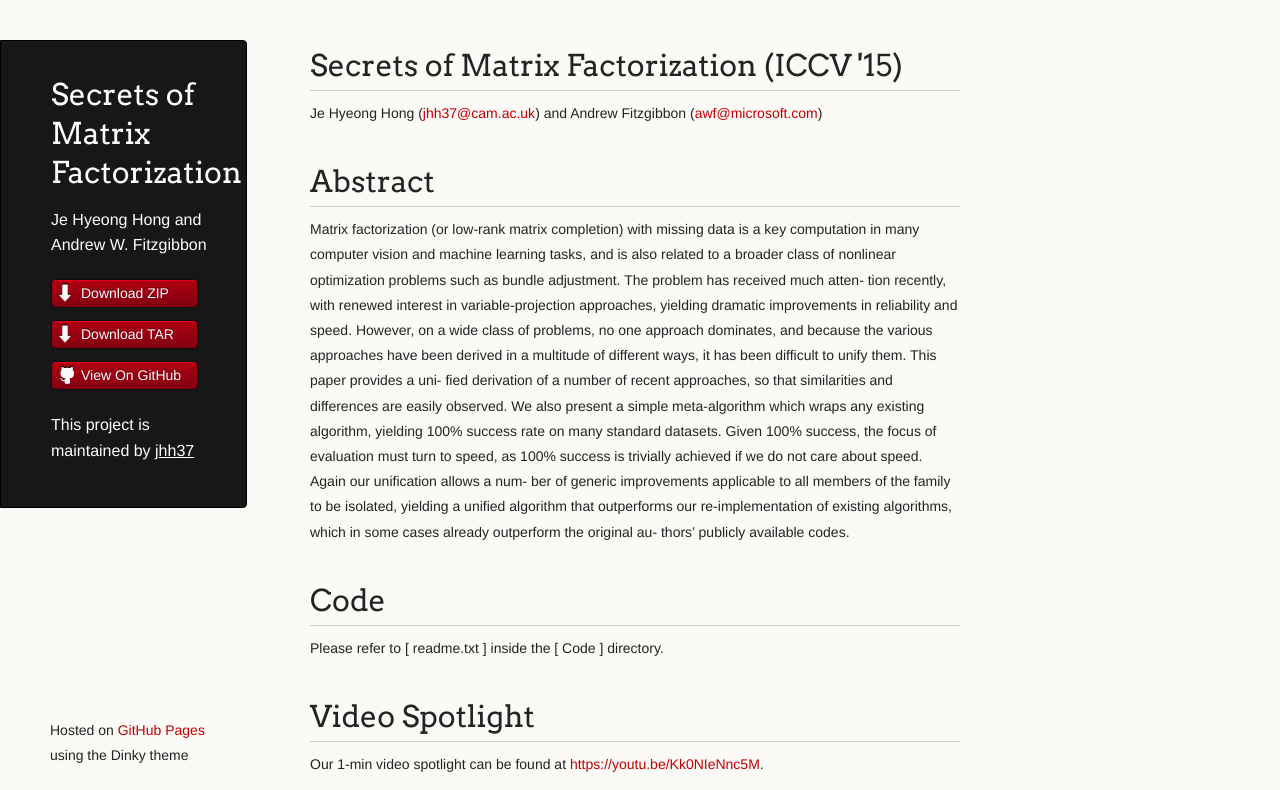
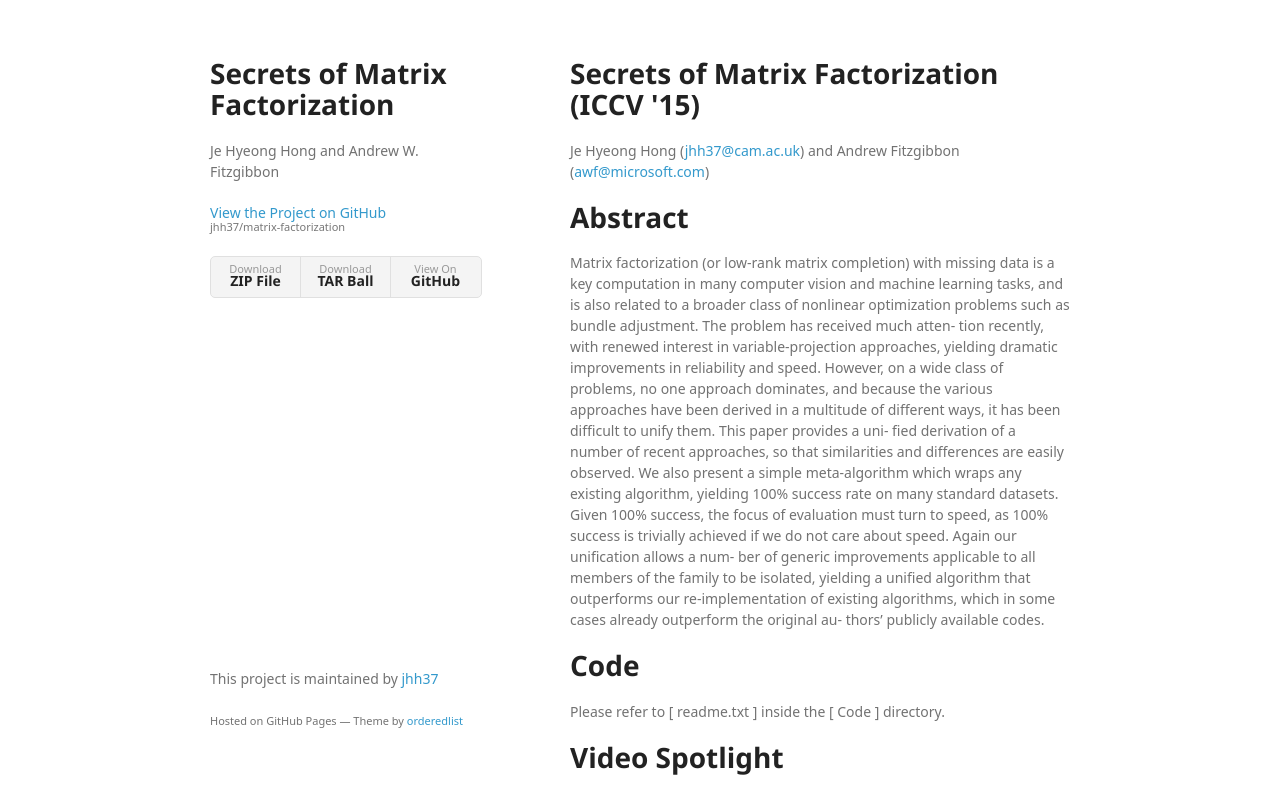
Before and after one commit to jhh37/matrix-factorization, a plain HTML site: page index.html in a window 1280 px wide. Shown: the top 790 px of the page. Drawn offline with Linux system fonts and the light colour scheme; a web font is replaced by a local one.

Commit message:
Create gh-pages branch via GitHub

```diff
--- a/index.html
+++ b/index.html
@@ -7,8 +7,7 @@
 
     <link rel="stylesheet" href="stylesheets/styles.css">
     <link rel="stylesheet" href="stylesheets/github-light.css">
-    <script src="javascripts/scale.fix.js"></script>
-    <meta name="viewport" content="width=device-width, initial-scale=1, user-scalable=no">
+    <meta name="viewport" content="width=device-width">
     <!--[if lt IE 9]>
     <script src="//html5shiv.googlecode.com/svn/trunk/html5.js"></script>
     <![endif]-->
@@ -16,18 +15,17 @@
   <body>
     <div class="wrapper">
       <header>
-        <h1 class="header">Secrets of Matrix Factorization</h1>
-        <p class="header">Je Hyeong Hong and Andrew W. Fitzgibbon</p>
+        <h1>Secrets of Matrix Factorization</h1>
+        <p>Je Hyeong Hong and Andrew W. Fitzgibbon</p>
+
+        <p class="view"><a href="https://github.com/jhh37/matrix-factorization">View the Project on GitHub <small>jhh37/matrix-factorization</small></a></p>
+
 
         <ul>
-          <li class="download"><a class="buttons" href="https://github.com/jhh37/matrix-factorization/zipball/master">Download ZIP</a></li>
-          <li class="download"><a class="buttons" href="https://github.com/jhh37/matrix-factorization/tarball/master">Download TAR</a></li>
-          <li><a class="buttons github" href="https://github.com/jhh37/matrix-factorization">View On GitHub</a></li>
+          <li><a href="https://github.com/jhh37/matrix-factorization/zipball/master">Download <strong>ZIP File</strong></a></li>
+          <li><a href="https://github.com/jhh37/matrix-factorization/tarball/master">Download <strong>TAR Ball</strong></a></li>
+          <li><a href="https://github.com/jhh37/matrix-factorization">View On <strong>GitHub</strong></a></li>
         </ul>
-
-        <p class="header">This project is maintained by <a class="header name" href="https://github.com/jhh37">jhh37</a></p>
-
-
       </header>
       <section>
         <h1>
@@ -59,10 +57,11 @@
 </ul>
       </section>
       <footer>
-        <p><small>Hosted on <a href="https://pages.github.com">GitHub Pages</a> using the Dinky theme</small></p>
+        <p>This project is maintained by <a href="https://github.com/jhh37">jhh37</a></p>
+        <p><small>Hosted on GitHub Pages &mdash; Theme by <a href="https://github.com/orderedlist">orderedlist</a></small></p>
       </footer>
     </div>
-    <!--[if !IE]><script>fixScale(document);</script><![endif]-->
+    <script src="javascripts/scale.fix.js"></script>
 
   </body>
 </html>
--- a/stylesheets/styles.css
+++ b/stylesheets/styles.css
@@ -1,338 +1,251 @@
-@import url(https://fonts.googleapis.com/css?family=Arvo:400,700,400italic);
-
-/* MeyerWeb Reset */
-
-html, body, div, span, applet, object, iframe,
-h1, h2, h3, h4, h5, h6, p, blockquote, pre,
-a, abbr, acronym, address, big, cite, code,
-del, dfn, em, img, ins, kbd, q, s, samp,
-small, strike, strong, sub, sup, tt, var,
-b, u, i, center,
-dl, dt, dd, ol, ul, li,
-fieldset, form, label, legend,
-table, caption, tbody, tfoot, thead, tr, th, td,
-article, aside, canvas, details, embed,
-figure, figcaption, footer, header, hgroup,
-menu, nav, output, ruby, section, summary,
-time, mark, audio, video {
-  margin: 0;
-  padding: 0;
-  border: 0;
-  font: inherit;
-  vertical-align: baseline;
+@font-face {
+  font-family: 'Noto Sans';
+  font-weight: 400;
+  font-style: normal;
+  src: url('../fonts/Noto-Sans-regular/Noto-Sans-regular.eot');
+  src: url('../fonts/Noto-Sans-regular/Noto-Sans-regular.eot?#iefix') format('embedded-opentype'),
+       local('Noto Sans'),
+       local('Noto-Sans-regular'),
+       url('../fonts/Noto-Sans-regular/Noto-Sans-regular.woff2') format('woff2'),
+       url('../fonts/Noto-Sans-regular/Noto-Sans-regular.woff') format('woff'),
+       url('../fonts/Noto-Sans-regular/Noto-Sans-regular.ttf') format('truetype'),
+       url('../fonts/Noto-Sans-regular/Noto-Sans-regular.svg#NotoSans') format('svg');
 }
 
+@font-face {
+  font-family: 'Noto Sans';
+  font-weight: 700;
+  font-style: normal;
+  src: url('../fonts/Noto-Sans-700/Noto-Sans-700.eot');
+  src: url('../fonts/Noto-Sans-700/Noto-Sans-700.eot?#iefix') format('embedded-opentype'),
+       local('Noto Sans Bold'),
+       local('Noto-Sans-700'),
+       url('../fonts/Noto-Sans-700/Noto-Sans-700.woff2') format('woff2'),
+       url('../fonts/Noto-Sans-700/Noto-Sans-700.woff') format('woff'),
+       url('../fonts/Noto-Sans-700/Noto-Sans-700.ttf') format('truetype'),
+       url('../fonts/Noto-Sans-700/Noto-Sans-700.svg#NotoSans') format('svg');
+}
 
-/* Base text styles */
+@font-face {
+  font-family: 'Noto Sans';
+  font-weight: 400;
+  font-style: italic;
+  src: url('../fonts/Noto-Sans-italic/Noto-Sans-italic.eot');
+  src: url('../fonts/Noto-Sans-italic/Noto-Sans-italic.eot?#iefix') format('embedded-opentype'),
+       local('Noto Sans Italic'),
+       local('Noto-Sans-italic'),
+       url('../fonts/Noto-Sans-italic/Noto-Sans-italic.woff2') format('woff2'),
+       url('../fonts/Noto-Sans-italic/Noto-Sans-italic.woff') format('woff'),
+       url('../fonts/Noto-Sans-italic/Noto-Sans-italic.ttf') format('truetype'),
+       url('../fonts/Noto-Sans-italic/Noto-Sans-italic.svg#NotoSans') format('svg');
+}
+
+@font-face {
+  font-family: 'Noto Sans';
+  font-weight: 700;
+  font-style: italic;
+  src: url('../fonts/Noto-Sans-700italic/Noto-Sans-700italic.eot');
+  src: url('../fonts/Noto-Sans-700italic/Noto-Sans-700italic.eot?#iefix') format('embedded-opentype'),
+       local('Noto Sans Bold Italic'),
+       local('Noto-Sans-700italic'),
+       url('../fonts/Noto-Sans-700italic/Noto-Sans-700italic.woff2') format('woff2'),
+       url('../fonts/Noto-Sans-700italic/Noto-Sans-700italic.woff') format('woff'),
+       url('../fonts/Noto-Sans-700italic/Noto-Sans-700italic.ttf') format('truetype'),
+       url('../fonts/Noto-Sans-700italic/Noto-Sans-700italic.svg#NotoSans') format('svg');
+}
 
 body {
-  padding:10px 50px 0 0;
-  font-family:"Helvetica Neue", Helvetica, Arial, sans-serif;
-	font-size: 14px;
-	color: #232323;
-	background-color: #FBFAF7;
-	margin: 0;
-	line-height: 1.8em;
-	-webkit-font-smoothing: antialiased;
-
+  background-color: #fff;
+  padding:50px;
+  font: 14px/1.5 "Noto Sans", "Helvetica Neue", Helvetica, Arial, sans-serif;
+  color:#727272;
+  font-weight:400;
 }
 
 h1, h2, h3, h4, h5, h6 {
-  color:#232323;
-  margin:36px 0 10px;
+  color:#222;
+  margin:0 0 20px;
 }
 
-p, ul, ol, table, dl {
-  margin:0 0 22px;
+p, ul, ol, table, pre, dl {
+  margin:0 0 20px;
 }
 
 h1, h2, h3 {
-	font-family: Arvo, Monaco, serif;
-  line-height:1.3;
-	font-weight: normal;
-}
-
-h1,h2, h3 {
-	display: block;
-	border-bottom: 1px solid #ccc;
-	padding-bottom: 5px;
+  line-height:1.1;
 }
 
 h1 {
-	font-size: 30px;
+  font-size:28px;
 }
 
 h2 {
-	font-size: 24px;
+  color:#393939;
 }
 
-h3 {
-	font-size: 18px;
-}
-
-h4, h5, h6 {
-	font-family: Arvo, Monaco, serif;
-	font-weight: 700;
+h3, h4, h5, h6 {
+  color:#494949;
 }
 
 a {
-  color:#C30000;
-  font-weight:200;
+  color:#39c;
   text-decoration:none;
 }
 
 a:hover {
-	text-decoration: underline;
+  color:#069;
 }
 
 a small {
-	font-size: 12px;
+  font-size:11px;
+  color:#777;
+  margin-top:-0.3em;
+  display:block;
 }
 
-em {
-	font-style: italic;
+a:hover small {
+  color:#777;
+}
+
+.wrapper {
+  width:860px;
+  margin:0 auto;
+}
+
+blockquote {
+  border-left:1px solid #e5e5e5;
+  margin:0;
+  padding:0 0 0 20px;
+  font-style:italic;
+}
+
+code, pre {
+  font-family:Monaco, Bitstream Vera Sans Mono, Lucida Console, Terminal, Consolas, Liberation Mono, DejaVu Sans Mono, Courier New, monospace;
+  color:#333;
+  font-size:12px;
+}
+
+pre {
+  padding:8px 15px;
+  background: #f8f8f8;
+  border-radius:5px;
+  border:1px solid #e5e5e5;
+  overflow-x: auto;
+}
+
+table {
+  width:100%;
+  border-collapse:collapse;
+}
+
+th, td {
+  text-align:left;
+  padding:5px 10px;
+  border-bottom:1px solid #e5e5e5;
+}
+
+dt {
+  color:#444;
+  font-weight:700;
+}
+
+th {
+  color:#444;
+}
+
+img {
+  max-width:100%;
+}
+
+header {
+  width:270px;
+  float:left;
+  position:fixed;
+  -webkit-font-smoothing:subpixel-antialiased;
+}
+
+header ul {
+  list-style:none;
+  height:40px;
+  padding:0;
+  background: #f4f4f4;
+  border-radius:5px;
+  border:1px solid #e0e0e0;
+  width:270px;
+}
+
+header li {
+  width:89px;
+  float:left;
+  border-right:1px solid #e0e0e0;
+  height:40px;
+}
+
+header li:first-child a {
+  border-radius:5px 0 0 5px;
+}
+
+header li:last-child a {
+  border-radius:0 5px 5px 0;
+}
+
+header ul a {
+  line-height:1;
+  font-size:11px;
+  color:#999;
+  display:block;
+  text-align:center;
+  padding-top:6px;
+  height:34px;
+}
+
+header ul a:hover {
+  color:#999;
+}
+
+header ul a:active {
+  background-color:#f0f0f0;
 }
 
 strong {
+  color:#222;
   font-weight:700;
 }
 
-ul {
-  list-style-position: inside;
-  list-style: disc;
-  padding-left: 25px;
+header ul li + li + li {
+  border-right:none;
+  width:89px;
 }
 
-ol {
-  list-style-position: inside;
-  list-style: decimal;
-  padding-left: 25px;
+header ul a strong {
+  font-size:14px;
+  display:block;
+  color:#222;
 }
 
-blockquote {
-  margin: 0;
-  padding: 0 0 0 20px;
-  font-style: italic;
+section {
+  width:500px;
+  float:right;
+  padding-bottom:50px;
 }
 
-dl, dt, dd, dl p {
-	font-color: #444;
-}
-
-dl dt {
-  font-weight: bold;
-}
-
-dl dd {
-  padding-left: 20px;
-  font-style: italic;
-}
-
-dl p {
-  padding-left: 20px;
-  font-style: italic;
+small {
+  font-size:11px;
 }
 
 hr {
   border:0;
-  background:#ccc;
+  background:#e5e5e5;
   height:1px;
-  margin:0 0 24px;
+  margin:0 0 20px;
 }
 
-/* Images */
-
-img {
-  position: relative;
-  margin: 0 auto;
-  max-width: 650px;
-  padding: 5px;
-  margin: 10px 0 32px 0;
-  border: 1px solid #ccc;
-}
-
-p img {
-  display: inline;
-  margin: 0;
-  padding: 0;
-  vertical-align: middle;
-  text-align: center;
-  border: none;
-}
-
-/* Code blocks */
-
-code, pre {
-	font-family: Monaco, "Bitstream Vera Sans Mono", "Lucida Console", Terminal, monospace;
-  color:#000;
-  font-size:14px;
-}
-
-pre {
-	padding: 4px 12px;
-  background: #FDFEFB;
-  border-radius:4px;
-  border:1px solid #D7D8C8;
-  overflow: auto;
-  overflow-y: hidden;
-	margin-bottom: 32px;
-}
-
-
-/* Tables */
-
-table {
-  width:100%;
-}
-
-table {
-  border: 1px solid #ccc;
-  margin-bottom: 32px;
-  text-align: left;
- }
-
-th {
-  font-family: 'Arvo', Helvetica, Arial, sans-serif;
-	font-size: 18px;
-	font-weight: normal;
-  padding: 10px;
-  background: #232323;
-  color: #FDFEFB;
- }
-
-td {
-  padding: 10px;
-	background: #ccc;
- }
-
-
-/* Wrapper */
-.wrapper {
-  width:960px;
-}
-
-
-/* Header */
-
-header {
-	background-color: #171717;
-	color: #FDFDFB;
-  width:170px;
+footer {
+  width:270px;
   float:left;
   position:fixed;
-	border: 1px solid #000;
-	-webkit-border-top-right-radius: 4px;
-	-webkit-border-bottom-right-radius: 4px;
-	-moz-border-radius-topright: 4px;
-	-moz-border-radius-bottomright: 4px;
-	border-top-right-radius: 4px;
-	border-bottom-right-radius: 4px;
-	padding: 34px 25px 22px 50px;
-	margin: 30px 25px 0 0;
-	-webkit-font-smoothing: antialiased;
-}
-
-p.header {
-	font-size: 16px;
-}
-
-h1.header {
-	font-family: Arvo, sans-serif;
-	font-size: 30px;
-	font-weight: 300;
-	line-height: 1.3em;
-	border-bottom: none;
-	margin-top: 0;
-}
-
-
-h1.header, a.header, a.name, header a{
-	color: #fff;
-}
-
-a.header {
-	text-decoration: underline;
-}
-
-a.name {
-	white-space: nowrap;
-}
-
-header ul {
-  list-style:none;
-  padding:0;
-}
-
-header li {
-	list-style-type: none;
-  width:132px;
-  height:15px;
-	margin-bottom: 12px;
-	line-height: 1em;
-	padding: 6px 6px 6px 7px;
-
-	background: #AF0011;
-	background: -moz-linear-gradient(top, #AF0011 0%, #820011 100%);
-  background: -webkit-gradient(linear, left top, left bottom, color-stop(0%,#f8f8f8), color-stop(100%,#dddddd));
-  background: -webkit-linear-gradient(top, #AF0011 0%,#820011 100%);
-  background: -o-linear-gradient(top, #AF0011 0%,#820011 100%);
-  background: -ms-linear-gradient(top, #AF0011 0%,#820011 100%);
-  background: linear-gradient(top, #AF0011 0%,#820011 100%);
-
-	border-radius:4px;
-  border:1px solid #0D0D0D;
-
-	-webkit-box-shadow: inset 0px 1px 1px 0 rgba(233,2,38, 1);
-	box-shadow: inset 0px 1px 1px 0 rgba(233,2,38, 1);
-
-}
-
-header li:hover {
-	background: #C3001D;
-	background: -moz-linear-gradient(top, #C3001D 0%, #950119 100%);
-  background: -webkit-gradient(linear, left top, left bottom, color-stop(0%,#f8f8f8), color-stop(100%,#dddddd));
-  background: -webkit-linear-gradient(top, #C3001D 0%,#950119 100%);
-  background: -o-linear-gradient(top, #C3001D 0%,#950119 100%);
-  background: -ms-linear-gradient(top, #C3001D 0%,#950119 100%);
-  background: linear-gradient(top, #C3001D 0%,#950119 100%);
-}
-
-a.buttons {
-	-webkit-font-smoothing: antialiased;
-	background: url(../images/arrow-down.png) no-repeat;
-	font-weight: normal;
-	text-shadow: rgba(0, 0, 0, 0.4) 0 -1px 0;
-	padding: 2px 2px 2px 22px;
-	height: 30px;
-}
-
-a.github {
-	background: url(../images/octocat-small.png) no-repeat 1px;
-}
-
-a.buttons:hover {
-	color: #fff;
-	text-decoration: none;
-}
-
-
-/* Section - for main page content */
-
-section {
-  width:650px;
-  float:right;
-  padding-bottom:50px;
-}
-
-
-/* Footer */
-
-footer {
-  width:170px;
-  float:left;
-  position:fixed;
-  bottom:10px;
-	padding-left: 50px;
+  bottom:50px;
+  -webkit-font-smoothing:subpixel-antialiased;
 }
 
 @media print, screen and (max-width: 960px) {
@@ -348,18 +261,14 @@ footer {
     width:auto;
   }
 
-	footer {
-		border-top: 1px solid #ccc;
-		margin:0 84px 0 50px;
-		padding:0;
-	}
-
   header {
     padding-right:320px;
   }
 
   section {
-    padding:20px 84px 20px 50px;
+    border:1px solid #e5e5e5;
+    border-width:1px 0;
+    padding:20px 0;
     margin:0 0 20px;
   }
 
@@ -369,8 +278,8 @@ footer {
 
   header ul {
     position:absolute;
-    right:130px;
-    top:84px;
+    right:50px;
+    top:52px;
   }
 }
 
@@ -380,38 +289,30 @@ footer {
   }
 
   header {
-    padding:10px 20px 0;
-		margin-right: 0;
+    padding:0;
   }
-
-	section {
-    padding:10px 0 10px 20px;
-    margin:0 0 30px;
-  }
-
-	footer {
-		margin: 0 0 0 30px;
-	}
 
   header ul, header p.view {
     position:static;
   }
+
+  pre, code {
+    word-wrap:normal;
+  }
 }
 
 @media print, screen and (max-width: 480px) {
-
-  header ul li.download {
-    display:none;
+  body {
+    padding:15px;
   }
 
-	footer {
-		margin: 0 0 0 20px;
-	}
+  header ul {
+    width:99%;
+  }
 
-	footer a{
-		display:block;
-	}
-
+  header li, header ul li + li + li {
+    width:33%;
+  }
 }
 
 @media print {
```
Also changed, not shown: javascripts/scale.fix.js (+17 -20 lines).
